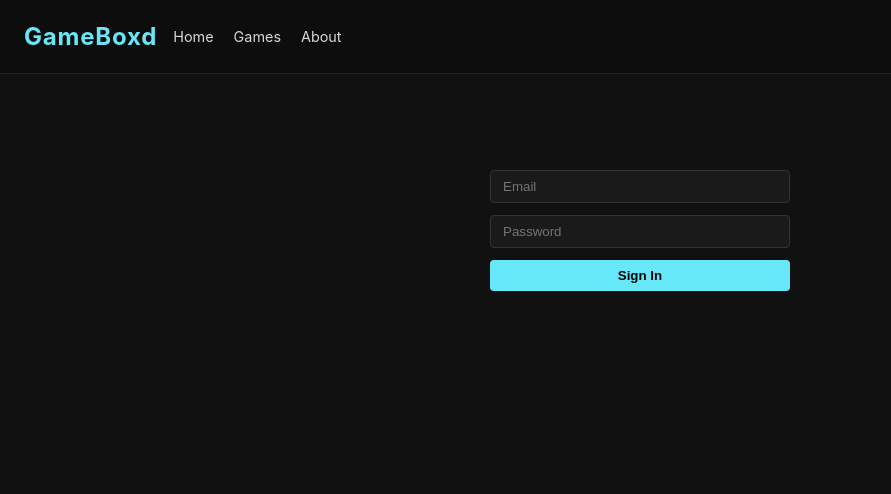
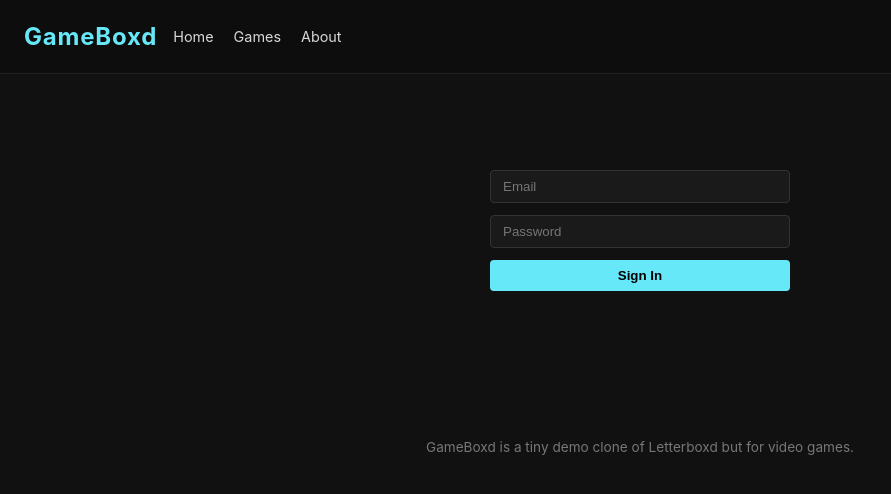
Before and after one commit to Devenvaruv/Devenops, a React (Create React App) app in the folder frontend/: page / in a window 1280 px wide. Shown: the top 494 px of the page, without its empty margins (0-891 px from the left). Built offline with nearby package versions, Linux system fonts and the light colour scheme.

Commit message:
minor changes

```diff
--- a/frontend/src/App.js
+++ b/frontend/src/App.js
@@ -144,9 +144,9 @@ export default function App() {
       )}
 
 
-      {/* <footer id="about" className="about">
+      <footer id="about" className="about">
         <p>GameBoxd is a tiny demo clone of Letterboxd but for video games.</p>
-      </footer> */}
+      </footer>
     </div>
   );
 }
```
